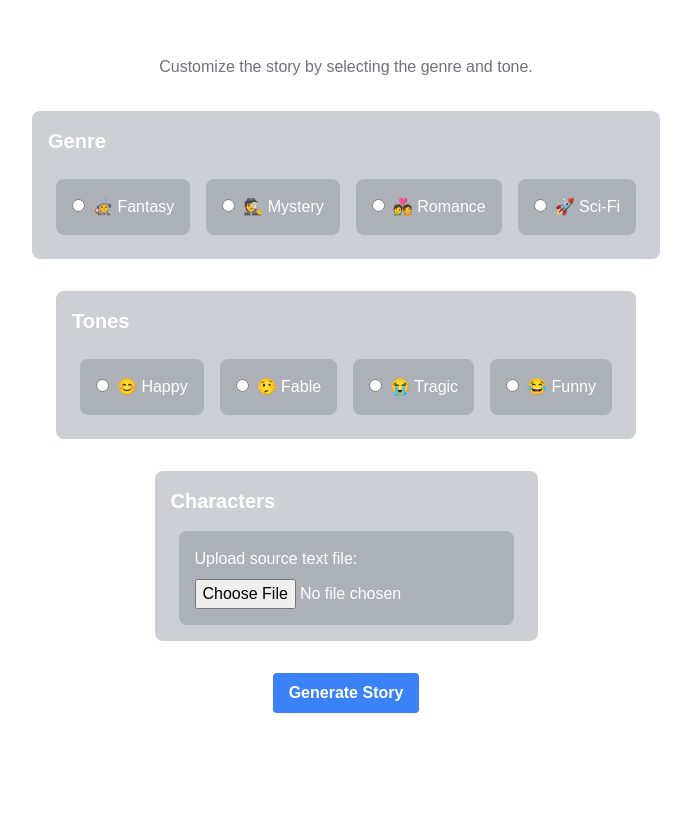
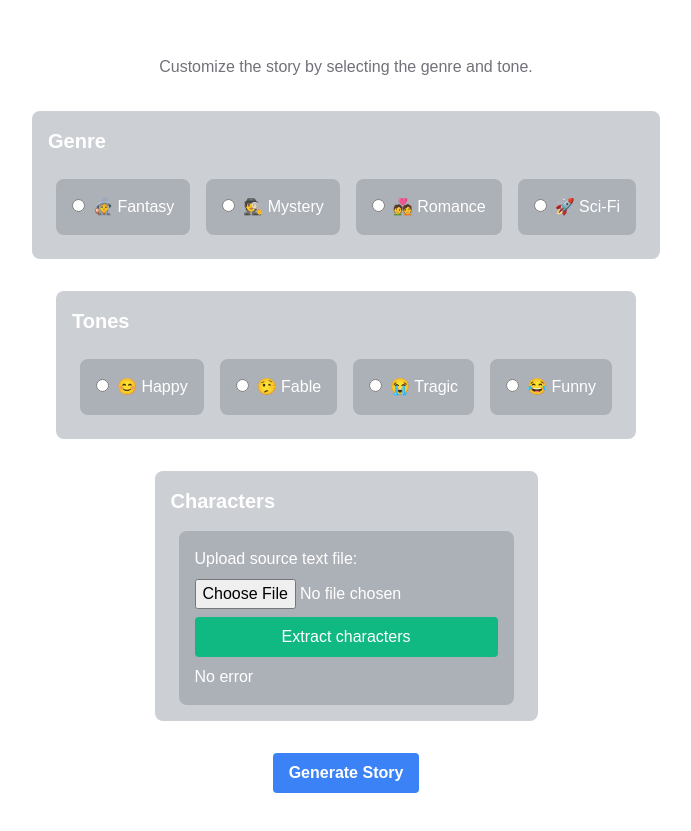
Before and after one commit to Albadylic/storyteller, a Next.js app: page / in a window 1280 px wide. Shown: the part 101-932 px from the top of the page, without its empty margins (294-985 px from the left). Built offline with nearby package versions, Linux system fonts and the light colour scheme.

Commit message:
Add file upload component and frontend logic

```diff
--- a/app/page.tsx
+++ b/app/page.tsx
@@ -18,6 +18,10 @@ export default function Chat() {
   });
 
   const [text, setText] = useState(shrek);
+
+  const [loadingCharacters, setLoadingChracters] = useState(false);
+  const [error, setError] = useState("No error");
+  const [nodesWithEmbedding, setNodesWithEmbedding] = useState([]);
 
   function Options() {
     const genres = [
@@ -113,7 +117,7 @@ export default function Chat() {
                 reader.onload = (event) => {
                   const fileContent = event.target?.result as string;
                   setText(fileContent);
-                  setNeedsNewIndex(true);
+                  // setNeedsNewIndex(true);
                 };
                 if (file.type != "text/plain") {
                   console.error(`${file.type} parsing not implemented`);
@@ -124,6 +128,37 @@ export default function Chat() {
               }
             }}
           />
+          <button
+            className="bg-emerald-500 hover:bg-blue-700 text-white py-2 px-4 rounded disabled:opacity-50"
+            onClick={async () => {
+              setLoadingChracters(true);
+              const result = await fetch("/api/upload", {
+                method: "POST",
+                headers: {
+                  "Content-Type": "application/json",
+                },
+                body: JSON.stringify({
+                  document: text,
+                }),
+              });
+
+              const { error, payload } = await result.json();
+
+              if (error) {
+                setError(error);
+              }
+
+              if (payload) {
+                setNodesWithEmbedding(payload.nodesWithEmbedding);
+                setError("Success!");
+              }
+
+              setLoadingChracters(false);
+            }}
+          >
+            Extract characters
+          </button>
+          <p>{error}</p>
         </div>
       </div>
     );
@@ -145,7 +180,7 @@ export default function Chat() {
 
           <button
             className="bg-blue-500 hover:bg-blue-700 text-white font-bold py-2 px-4 rounded disabled:opacity-50"
-            disabled={isLoading}
+            disabled={isLoading || loadingCharacters}
             onClick={() =>
               append({
                 role: "user",
```
